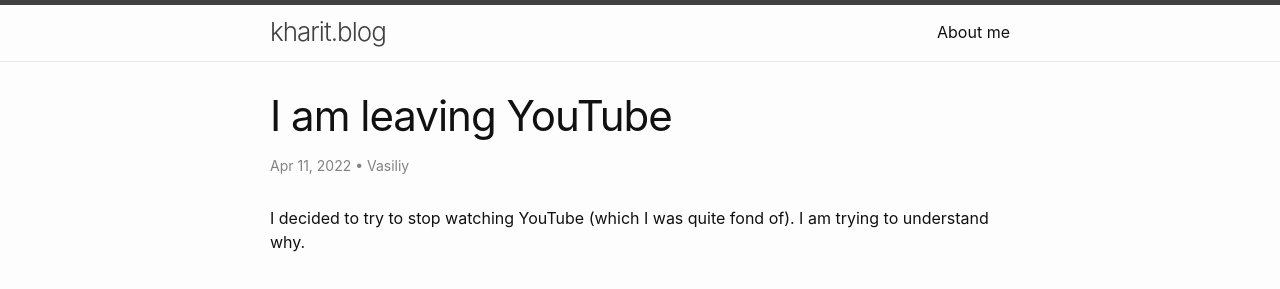
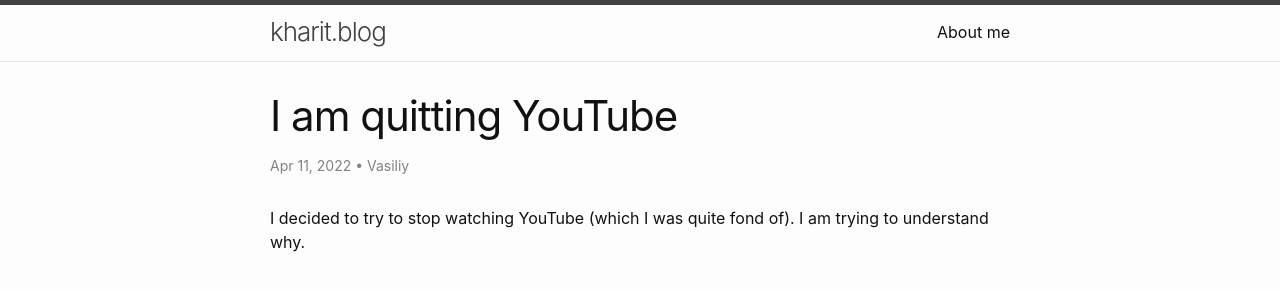
Before and after one commit to kh4rit/kharit.blog, a Jekyll site: the page built from _posts/thoughts/2022-04-11-i-am-quitting-youtube.md, in a window 1280 px wide. Shown: the top 289 px of the page. Built offline with Jekyll 4.4.1, drawn with Linux system fonts in a browser that asks for light colours.

Commit message:
fixed typos

```diff
--- a/_posts/thoughts/2022-04-11-i-am-leaving-youtube.md
+++ b/_posts/thoughts/2022-04-11-i-am-quitting-youtube.md
@@ -1,6 +1,6 @@
 ---
 layout: post
-title: I am leaving YouTube
+title: I am quitting YouTube
 author: Vasiliy
 categories: thoughts
 tags: [thoughts, mass-media, youtube]
```
Also changed, not shown: _drafts/blogging-for-nerds.md (+2 -0 lines).
